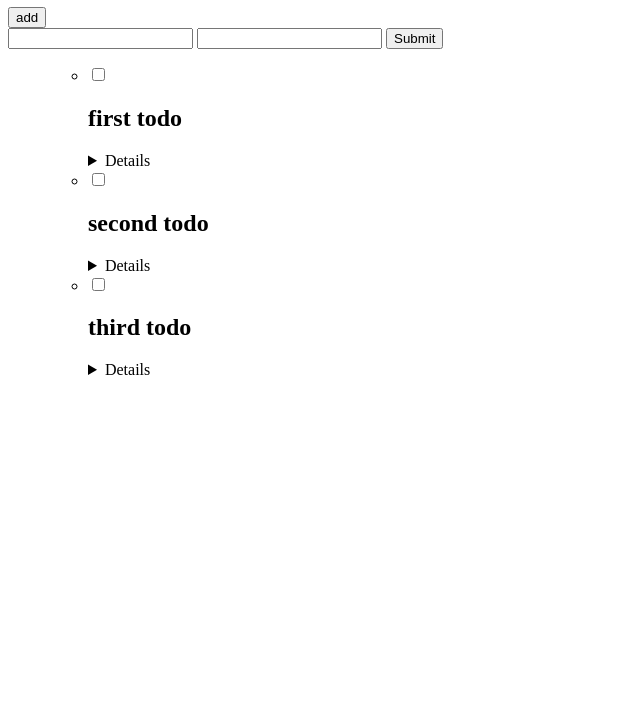
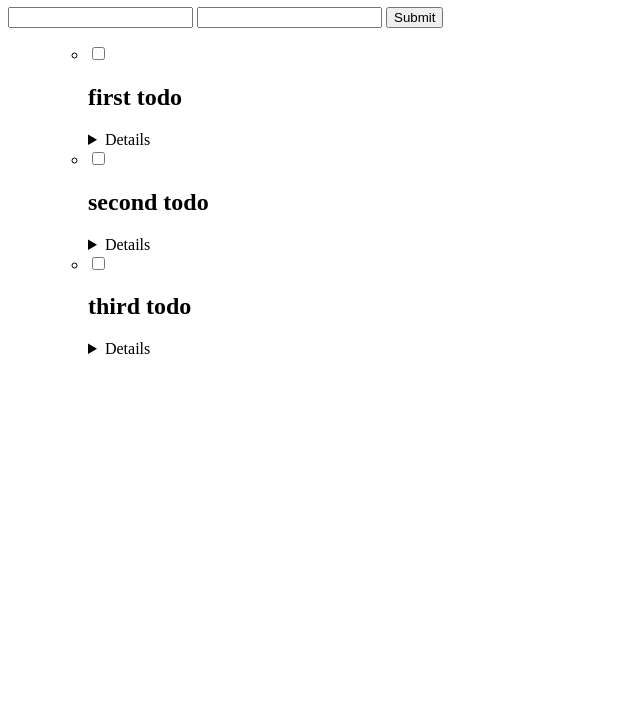
Before and after one commit to FACN3/TodoOrNot, a website: page mockup.html in a window 1280 px wide. Shown: the part 73-800 px from the top of the page, without its empty margins (0-640 px from the left). Drawn offline with Linux system fonts and the light colour scheme.

Commit message:
Deleted the 'add button'. Related to #32.

```diff
--- a/mockup.html
+++ b/mockup.html
@@ -13,7 +13,6 @@
     <main>
         <header>
             <h1>To do or not to do</h1>
-            <button>add</button>
             <form id="add-todo">
                 <input type="text" name="title" id='formTitle'>
                 <input type="text" name="description" id='formDescription'>
```
